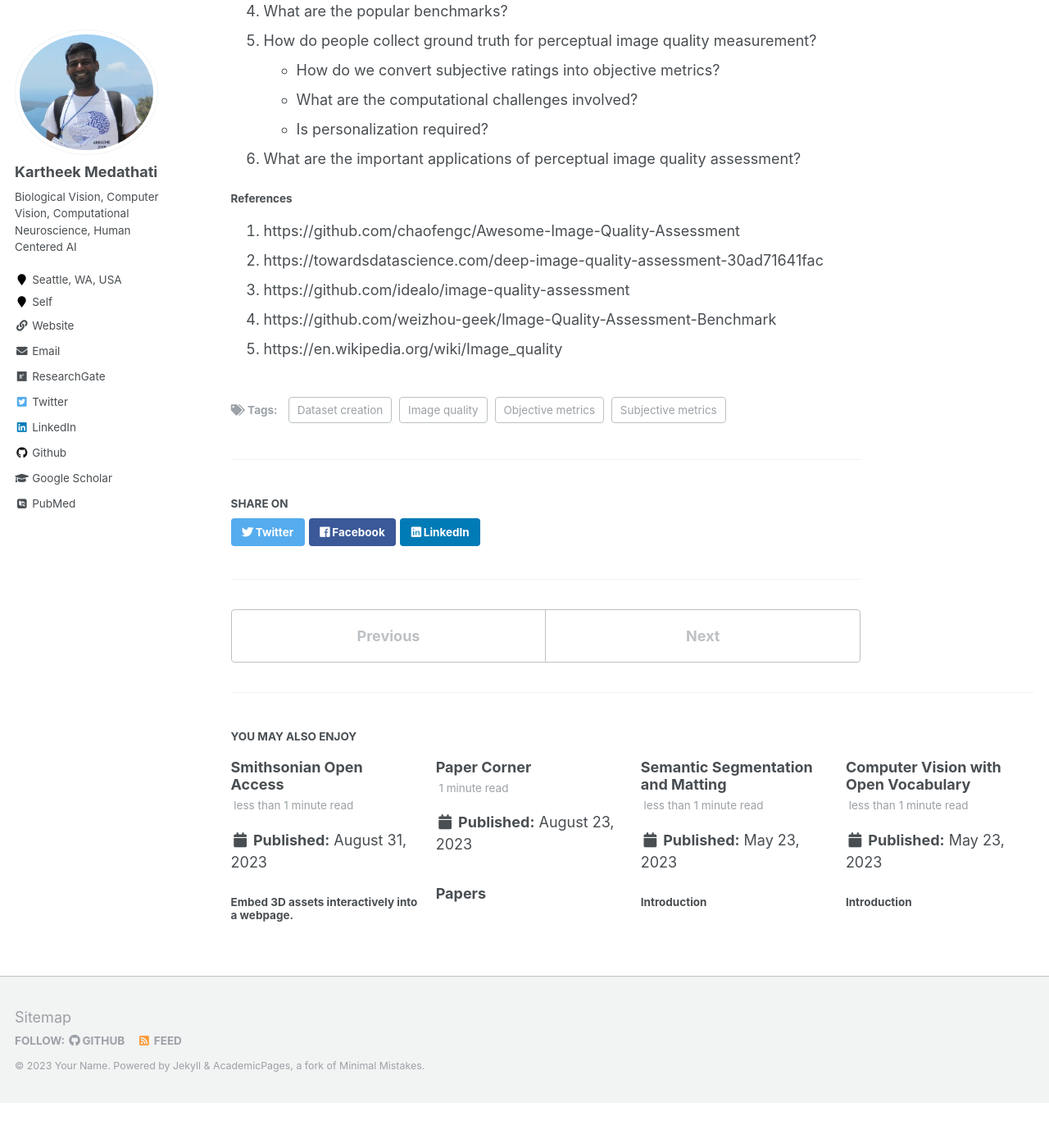
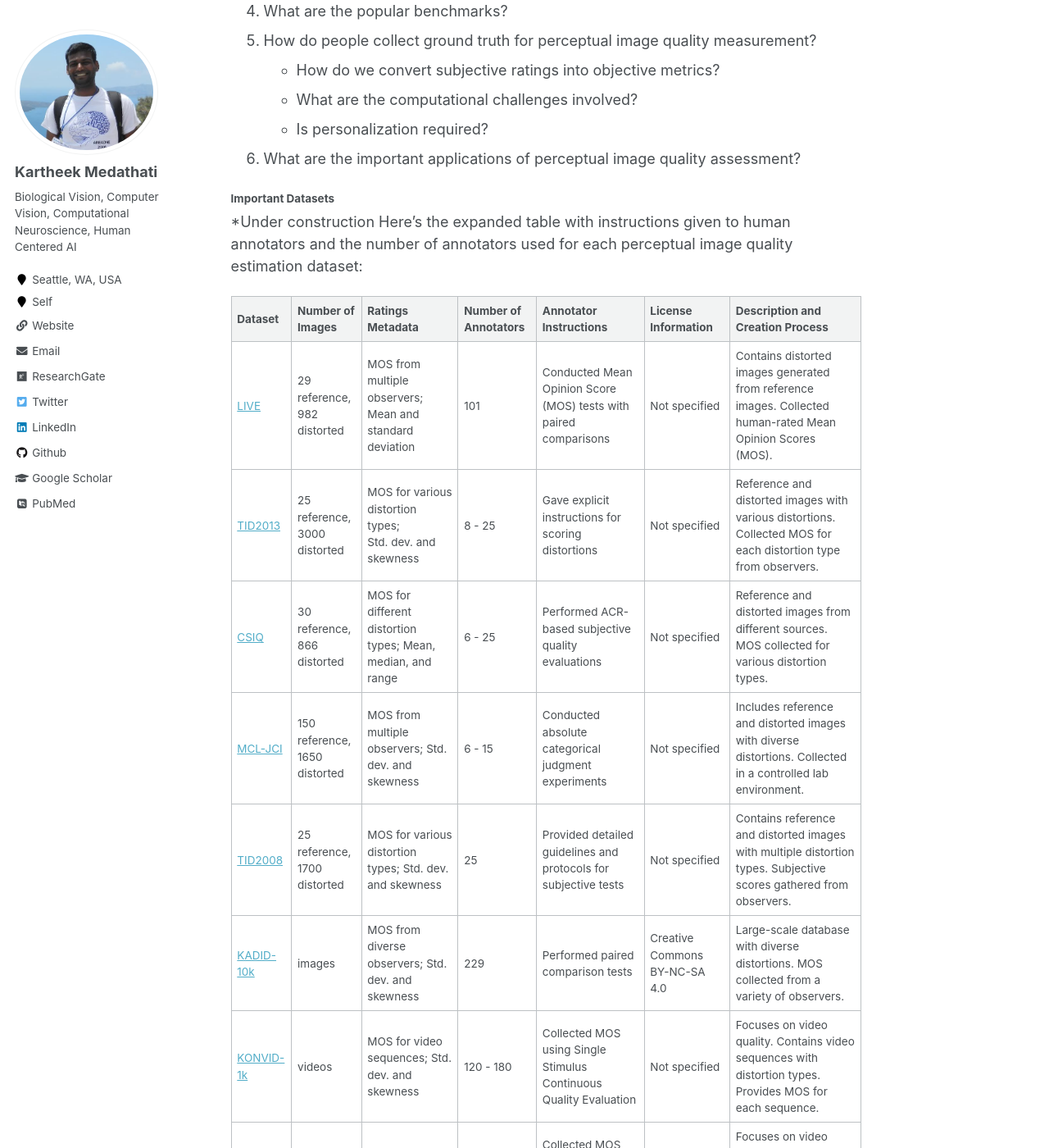
Before and after one commit to kartheekmedathati/kartheekmedathati.github.io, a Jekyll site: the page built from _posts/2023-05-23-Perceptual-quality-blog-post-1.md, in a window 1280 px wide and 1400 px high, scrolled down 438 px. Shown: the whole window at 82% size. Built offline with Jekyll 4.4.1, drawn with Linux system fonts in a browser that asks for light colours; some web fonts are replaced; before the commit the page ends 1783 px from its top, so only the background shows below that; some of the changed text lies outside the part shown.

Commit message:
Image quality

```diff
--- a/_posts/2023-05-23-Perceptual-quality-blog-post-1.md
+++ b/_posts/2023-05-23-Perceptual-quality-blog-post-1.md
@@ -21,6 +21,27 @@ tags:
     - Is personalization required?
 6. What are the important applications of perceptual image quality assessment?
 
+
+#### Important Datasets
+
+
+*Under construction
+Here's the expanded table with instructions given to human annotators and the number of annotators used for each perceptual image quality estimation dataset:
+
+| Dataset           | Number of Images | Ratings Metadata                                  | Number of Annotators | Annotator Instructions                                            | License Information                                  | Description and Creation Process                                                                                        |
+|-------------------|------------------|--------------------------------------------------|----------------------|-------------------------------------------------------------------|-------------------------------------------------------|-----------------------------------------------------------------------------------------------------------------------|
+| [LIVE](https://live.ece.utexas.edu/research/Quality/intro.htm)             | 29 reference,<br> 982 distorted | MOS from multiple observers;<br> Mean and standard deviation | 101                  | Conducted Mean Opinion Score (MOS) tests with paired comparisons | Not specified | Contains distorted images generated from reference images. Collected human-rated Mean Opinion Scores (MOS).         |
+| [TID2013](https://www.ponomarenko.info/tid2013.htm)           | 25 reference,<br> 3000 distorted | MOS for various distortion types;<br> Std. dev. and skewness | 8 - 25               | Gave explicit instructions for scoring distortions           | Not specified | Reference and distorted images with various distortions. Collected MOS for each distortion type from observers.   |
+| [CSIQ](https://qualinet.github.io/databases/image/categorical_image_quality_csiq_database/)              | 30 reference,<br> 866 distorted | MOS for different distortion types; Mean, median, and range | 6 - 25               | Performed ACR-based subjective quality evaluations          | Not specified | Reference and distorted images from different sources. MOS collected for various distortion types.                 |
+| [MCL-JCI](https://mcl.usc.edu/mcl-jci-dataset/)           | 150 reference,<br> 1650 distorted | MOS from multiple observers; Std. dev. and skewness | 6 - 15               | Conducted absolute categorical judgment experiments        | Not specified | Includes reference and distorted images with diverse distortions. Collected in a controlled lab environment.      |
+| [TID2008](https://www.ponomarenko.info/tid2008.htm)           | 25 reference,<br> 1700 distorted | MOS for various distortion types; Std. dev. and skewness | 25                   | Provided detailed guidelines and protocols for subjective tests | Not specified | Contains reference and distorted images with multiple distortion types. Subjective scores gathered from observers. |
+| [KADID-10k](http://database.mmsp-kn.de/kadid-10k-database.html)         |  images    | MOS from diverse observers; Std. dev. and skewness | 229                  | Performed paired comparison tests                             | Creative Commons BY-NC-SA 4.0 | Large-scale database with diverse distortions. MOS collected from a variety of observers.                         |
+| [KONVID-1k](http://database.mmsp-kn.de/konvid-1k-database.html)         |  videos     | MOS for video sequences; Std. dev. and skewness | 120 - 180            | Collected MOS using Single Stimulus Continuous Quality Evaluation | Not specified | Focuses on video quality. Contains video sequences with distortion types. Provides MOS for each sequence.         |
+| [KOSMO-1k](http://database.mmsp-kn.de/kosmo-1k-database.html)         | 1350 videos     | MOS for video sequences; Std. dev. and skewness | 120 - 180            | Collected MOS using Single Stimulus Continuous Quality Evaluation | Not specified | Focuses on video quality. Contains video sequences with distortion types. Provides MOS for each sequence.         |
+| [EVA](https://github.com/kang-gnak/eva-dataset)         |      | MOS for video sequences; Std. dev. and skewness | 120 - 180            | Collected MOS using Single Stimulus Continuous Quality Evaluation | Not specified | Explainable Visual Aesthetics |
+| [RPCD](https://github.com/mediatechnologycenter/aestheval)         |      | MOS for video sequences; Std. dev. and skewness | 120 - 180            | Collected MOS using Single Stimulus Continuous Quality Evaluation | Not specified | Explainable Visual Aesthetics |
+
+
 #### References
 1. https://github.com/chaofengc/Awesome-Image-Quality-Assessment
 2. https://towardsdatascience.com/deep-image-quality-assessment-30ad71641fac
```
